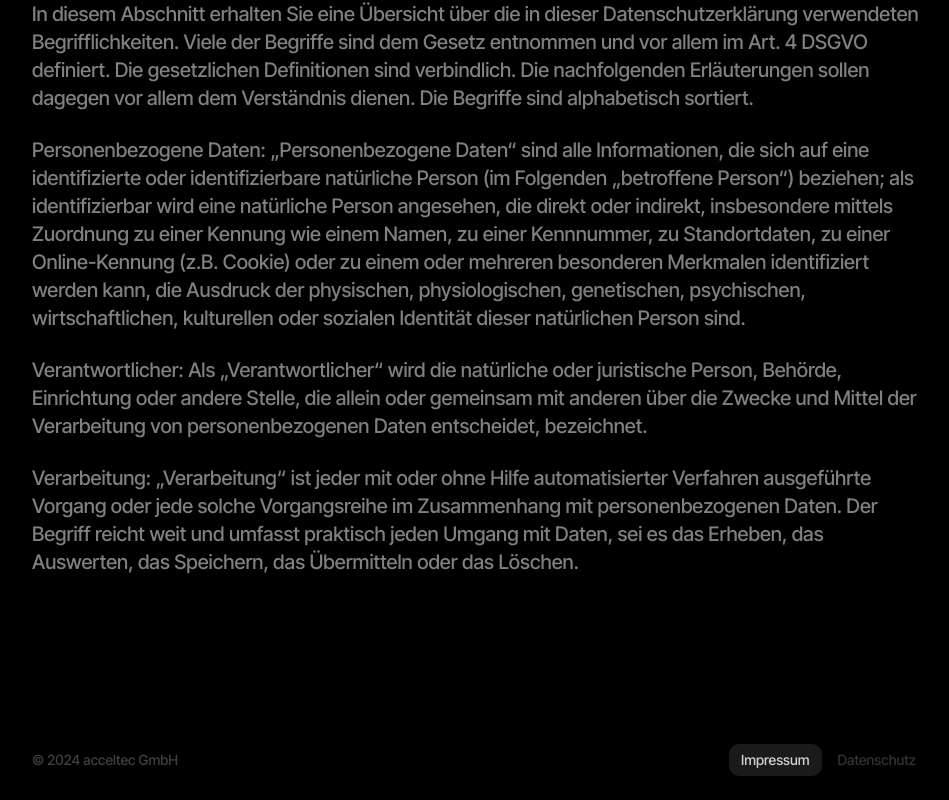
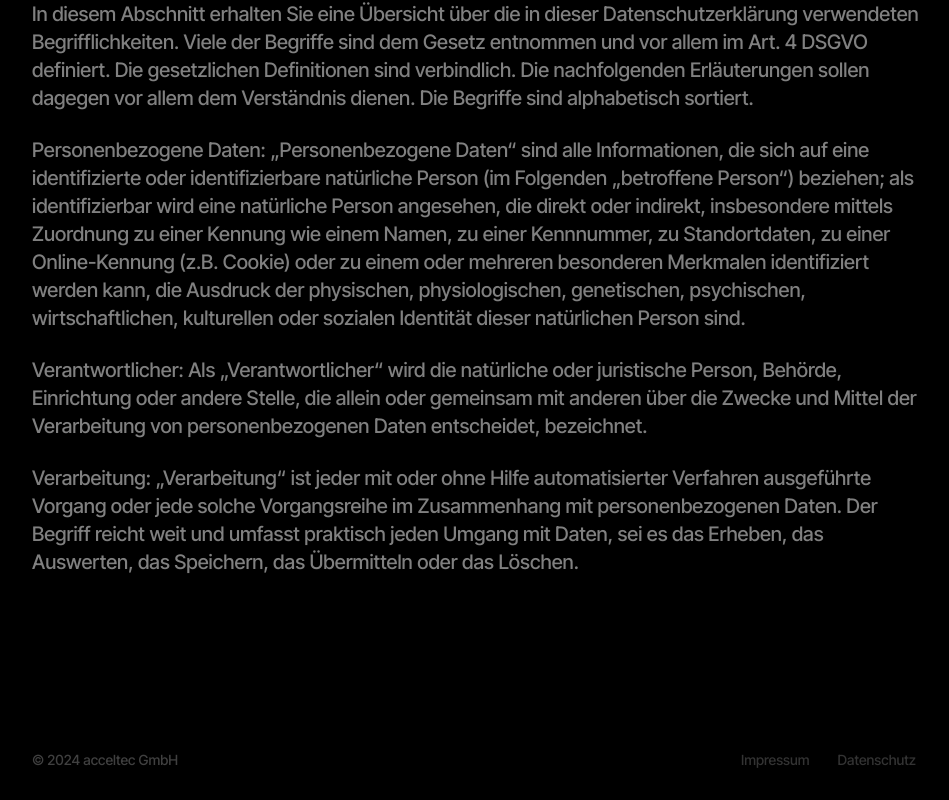
Before and after one commit to jakubziemba/acceltec, a Next.js app: page /datenschutz in a window 1280 px wide. Shown: the part 5052-5852 px from the top of the page, without its empty margins (160-1109 px from the left). Built offline with nearby package versions, Linux system fonts and the light colour scheme.

Commit message:
(feat) hide footer pill background after 2s

```diff
--- a/app/_components/footer/tabs.tsx
+++ b/app/_components/footer/tabs.tsx
@@ -20,6 +20,20 @@ const tabs = [
 
 export default function FooterTabs() {
   const [activeTab, setActiveTab] = useState(tabs[0].label);
+  const [hovered, setHovered] = useState(false);
+
+  useEffect(() => {
+    if (hovered) return;
+
+    const timeout = setTimeout(() => {
+      setHovered(false);
+      setActiveTab("");
+    }, 2000);
+
+    return () => {
+      clearTimeout(timeout);
+    };
+  }, [hovered]);
 
   return (
     <ul className="flex w-fit gap-1">
@@ -30,12 +44,18 @@ export default function FooterTabs() {
           <li
             key={tab.id}
             className={tw(
-              "relative cursor-pointer text-sm leading-8 outline-none transition-all duration-200 active:scale-[0.98] ",
+              "relative cursor-pointer text-sm leading-8 outline-none transition-all duration-[180ms] active:scale-[0.98] ",
               isActive ? "text-white/80" : "text-white/20",
             )}
             onFocus={() => setActiveTab(tab.label)}
-            onMouseOver={() => setActiveTab(tab.label)}
-            onMouseLeave={() => setActiveTab(tab.label)}
+            onMouseEnter={() => {
+              setHovered(true);
+              setActiveTab(tab.label);
+            }}
+            onMouseLeave={() => {
+              setHovered(false);
+              setActiveTab(tab.label);
+            }}
           >
             <Link
               href={tab.href}
```
